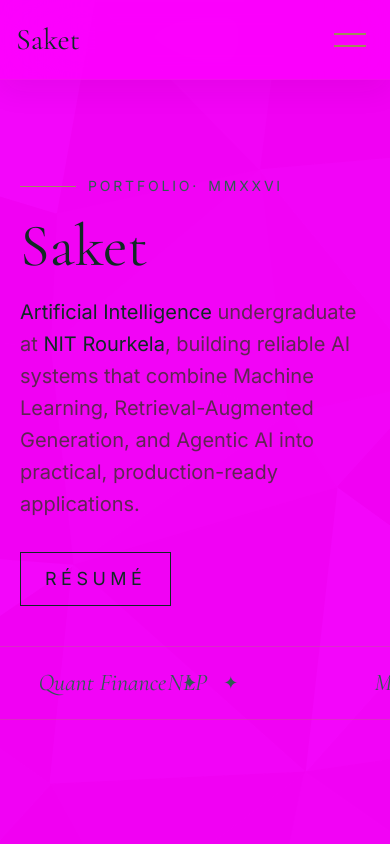
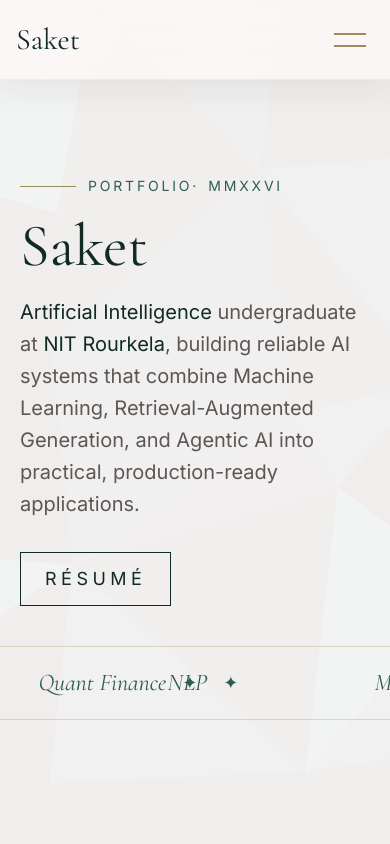
Before and after one commit to SAKET707/PORTFOLIO, a React app: page / in a window 390 px wide. Shown: the top 844 px of the page. Built offline with nearby package versions, Linux system fonts and the light colour scheme; the HTML template or start-up script is replaced by a standard one.

Commit message:
Update index.css

```diff
--- a/src/index.css
+++ b/src/index.css
@@ -34,7 +34,7 @@
 
 @media (max-width: 767px) {
   :root {
-    --color-cream: #ff00ff;
-    --color-forest: #ff0000;
+    --color-cream: #fefaf8;
+    --color-forest: #114a3c;
   }
 }
```
